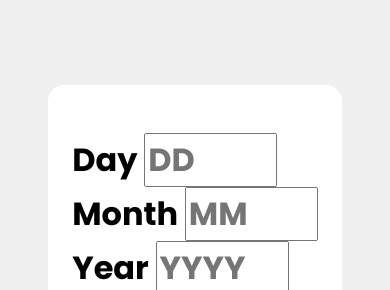
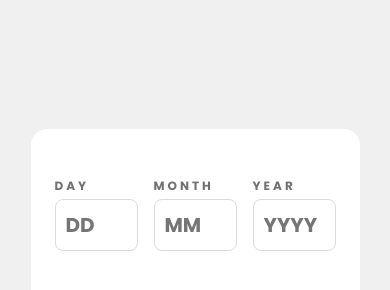
Before and after one commit to xapzx/age-calculator-app, a plain HTML site: page index.html in a window 390 px wide. Shown: the part 114-404 px from the top of the page. Drawn offline with Linux system fonts and the light colour scheme.

Commit message:
Styled input section for mobile and desktop

```diff
--- a/index.html
+++ b/index.html
@@ -16,17 +16,17 @@
 <body>
   <main>
     <div class="input-wrapper">
-      <div class="day-input">
+      <div class="input-item day-input">
         <label for="day">Day</label>
-        <input type="text" name="day" id="day" placeholder="DD" maxlength="2" size="2">
+        <input type="text" name="day" id="day" placeholder="DD" maxlength="2" size="1">
       </div>
-      <div class="month-input">
+      <div class="input-item month-input">
         <label for="month">Month</label>
-        <input type="text" name="month" id="month" placeholder="MM" maxlength="2" size="2">
+        <input type="text" name="month" id="month" placeholder="MM" maxlength="2" size="1">
       </div>
-      <div class="year-input">
+      <div class="input-item year-input">
         <label for="year">Year</label>
-        <input type="text" name="year" id="year" placeholder="YYYY" maxlength="4" size="2">
+        <input type="text" name="year" id="year" placeholder="YYYY" maxlength="4" size="1">
       </div>
     </div>
     <div class="divider">
--- a/style.css
+++ b/style.css
@@ -38,3 +38,47 @@ main {
         padding: 3rem;
     }
 }
+
+.input-wrapper {
+    display: grid;
+    grid-template-columns: repeat(3, 1fr);
+    gap: 1rem;
+    font-size: 0.75rem;
+    color: var(--clr-neutral-smokegrey);
+    text-transform: uppercase;
+}
+
+.input-wrapper label {
+    letter-spacing: 3px;
+}
+
+.input-wrapper input {
+    font-size: 1.25rem;
+    padding: 0.625rem;
+    border: 1px solid var(--clr-neutral-lightgrey);
+    border-radius: 8px;
+}
+
+.input-item {
+    display: grid;
+    grid-template-rows: auto 1fr;
+    gap: 4px;
+}
+
+@media (min-width: 800px) {
+    .input-wrapper {
+        width: 45rem;
+        font-size: 0.875rem;
+        gap: 2rem;
+        padding-right: 11rem;
+    }
+
+    .input-wrapper input {
+        font-size: 2rem;
+        padding: 0.625rem 1.5rem;
+    }
+
+    .input-item {
+        gap: 0.5rem;
+    }
+}
```
